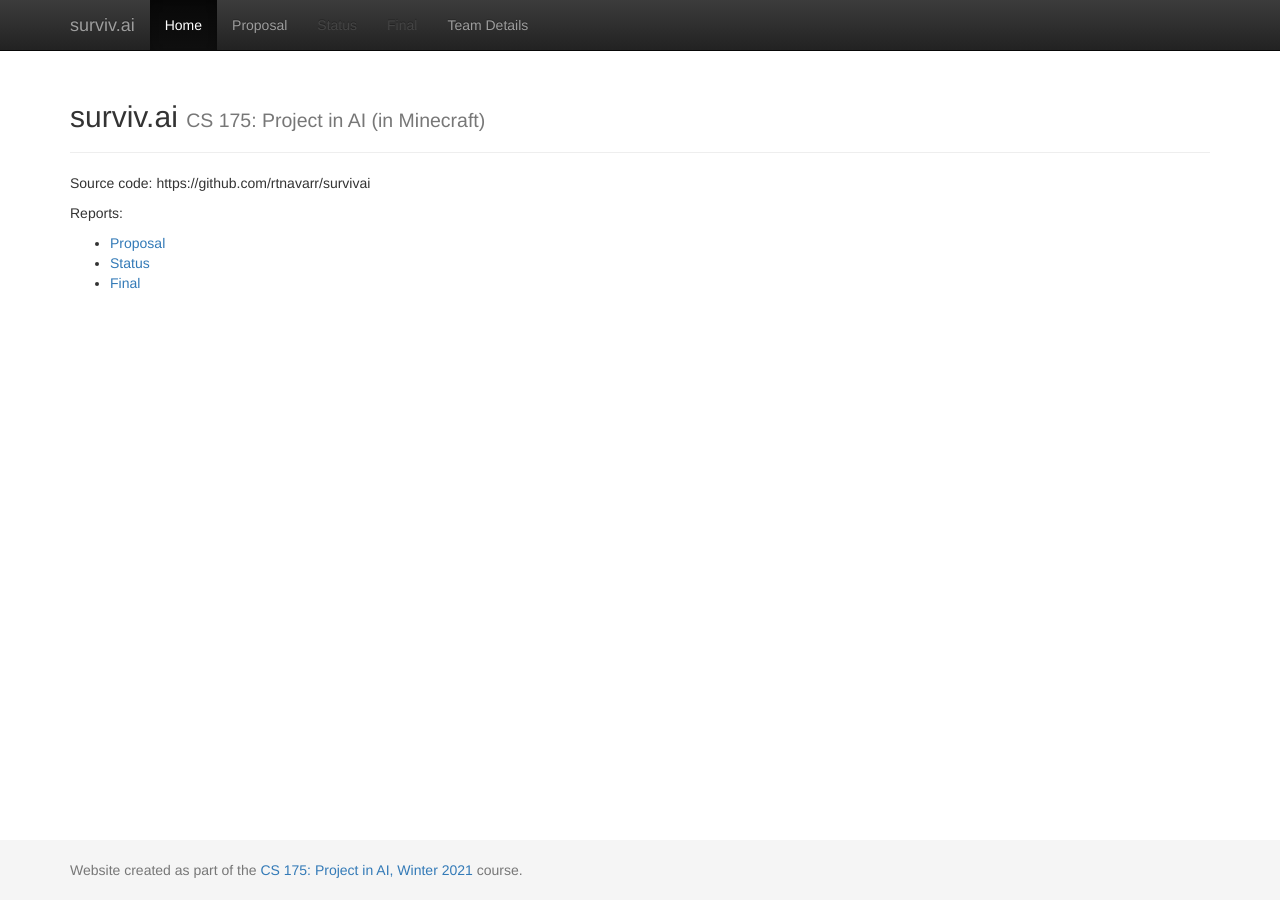
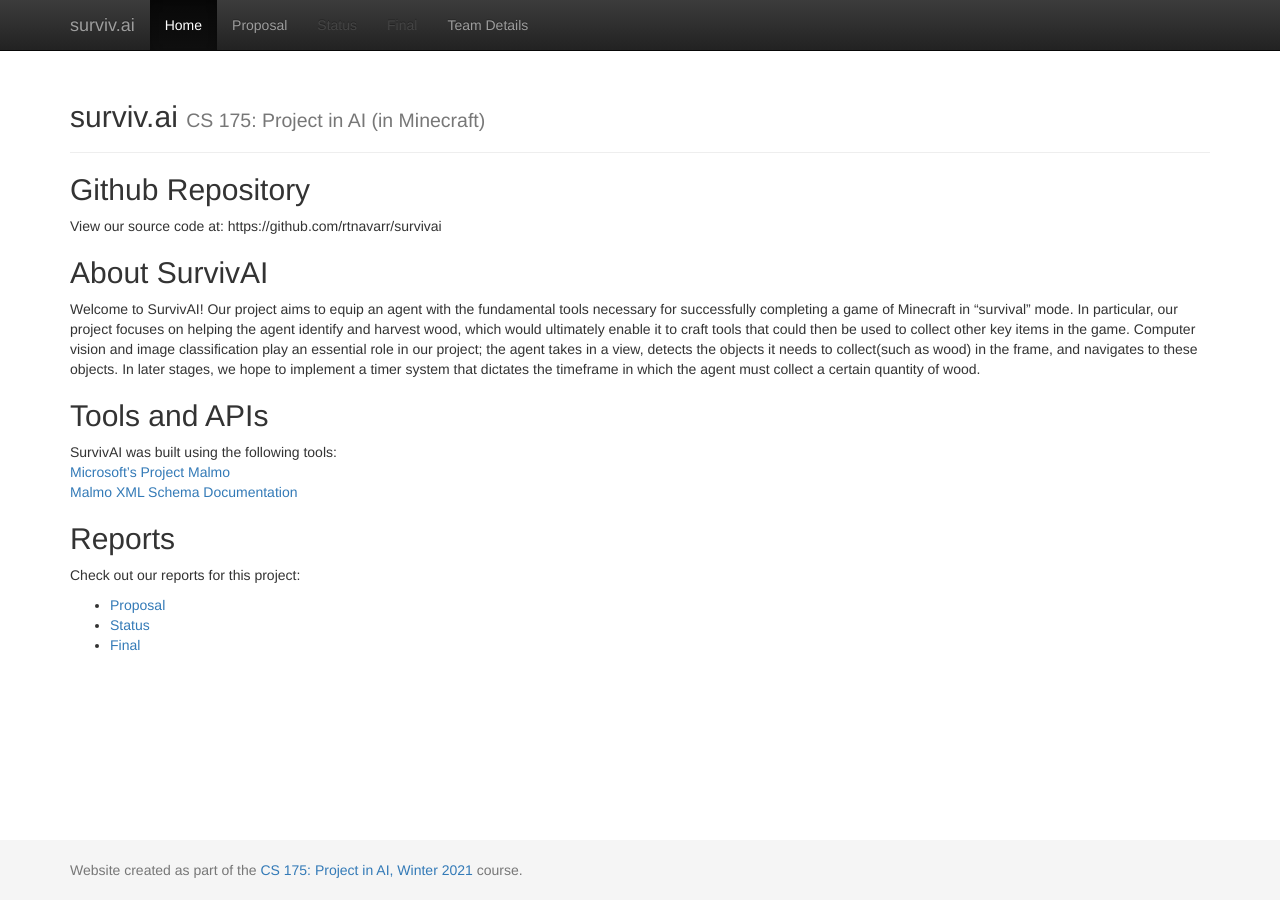
Before and after one commit to rtnavarr/survivai, a Jekyll site: the page built from docs/index.md, in a window 1280 px wide. Built offline with Jekyll 4.4.1, drawn with Linux system fonts in a browser that asks for light colours.

Commit message:
update index.md

```diff
--- a/docs/index.md
+++ b/docs/index.md
@@ -3,10 +3,19 @@ layout: default
 title:  Home
 ---
 
-Source code: https://github.com/rtnavarr/survivai
+## Github Repository
+View our source code at: https://github.com/rtnavarr/survivai
 
-Reports:
+## About SurvivAI
+Welcome to SurvivAI! Our project aims to equip an agent with the fundamental tools necessary for successfully completing a game of Minecraft in "survival" mode. In particular, our project focuses on helping the agent identify and harvest wood, which would ultimately enable it to craft tools that could then be used to collect other key items in the game. Computer vision and image classification play an essential role in our project; the agent takes in a view, detects the objects it needs to collect(such as wood) in the frame, and navigates to these objects. In later stages, we hope to implement a timer system that dictates the timeframe in which the agent must collect a certain quantity of wood.
 
+## Tools and APIs
+SurvivAI was built using the following tools:<br>
+<a href="https://www.microsoft.com/en-us/research/project/project-malmo/">Microsoft's Project Malmo</a><br>
+<a href="https://microsoft.github.io/malmo/0.30.0/Schemas/Mission.html#element_AgentHandlers">Malmo XML Schema Documentation</a><br>
+
+## Reports
+Check out our reports for this project:
 - [Proposal](proposal.html)
 - [Status](status.html)
 - [Final](final.html)
```
